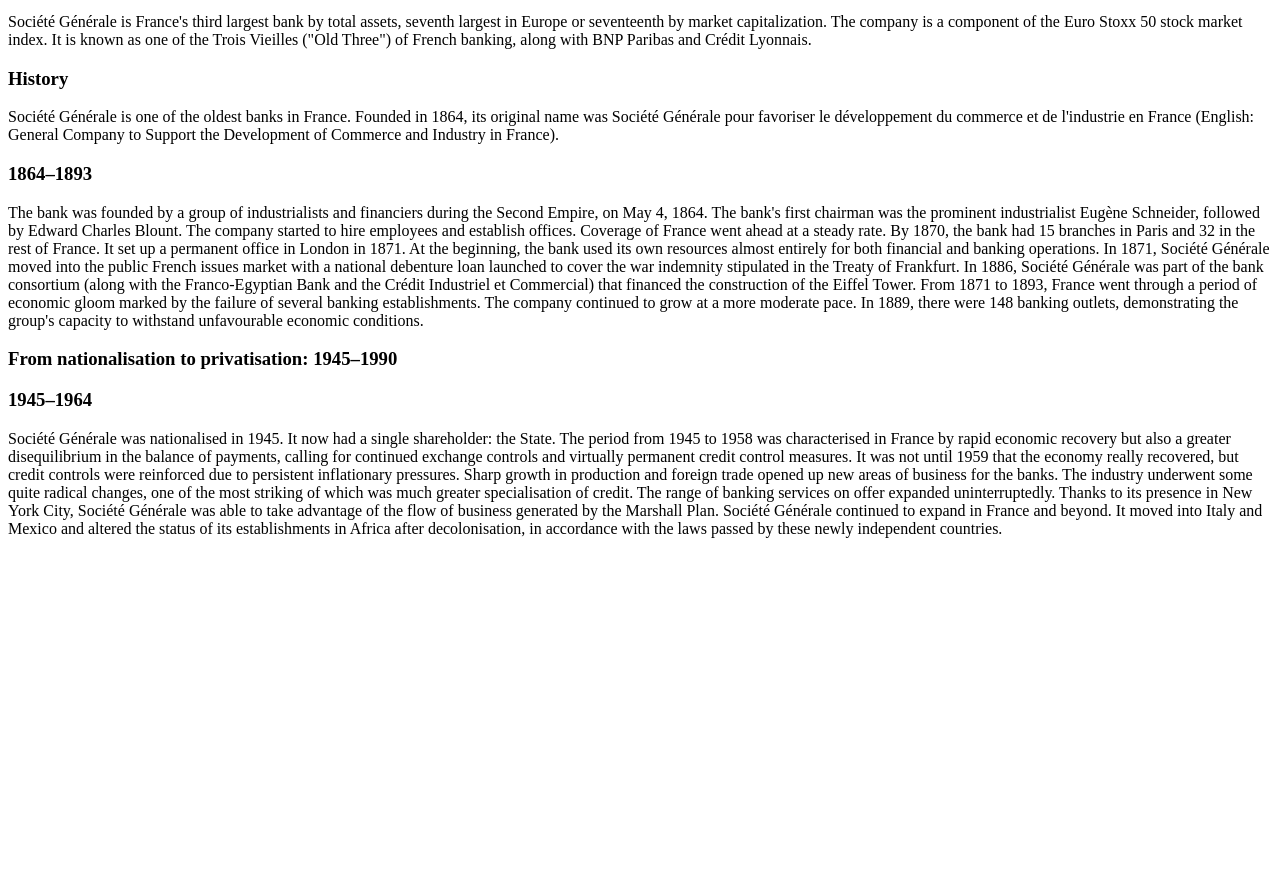
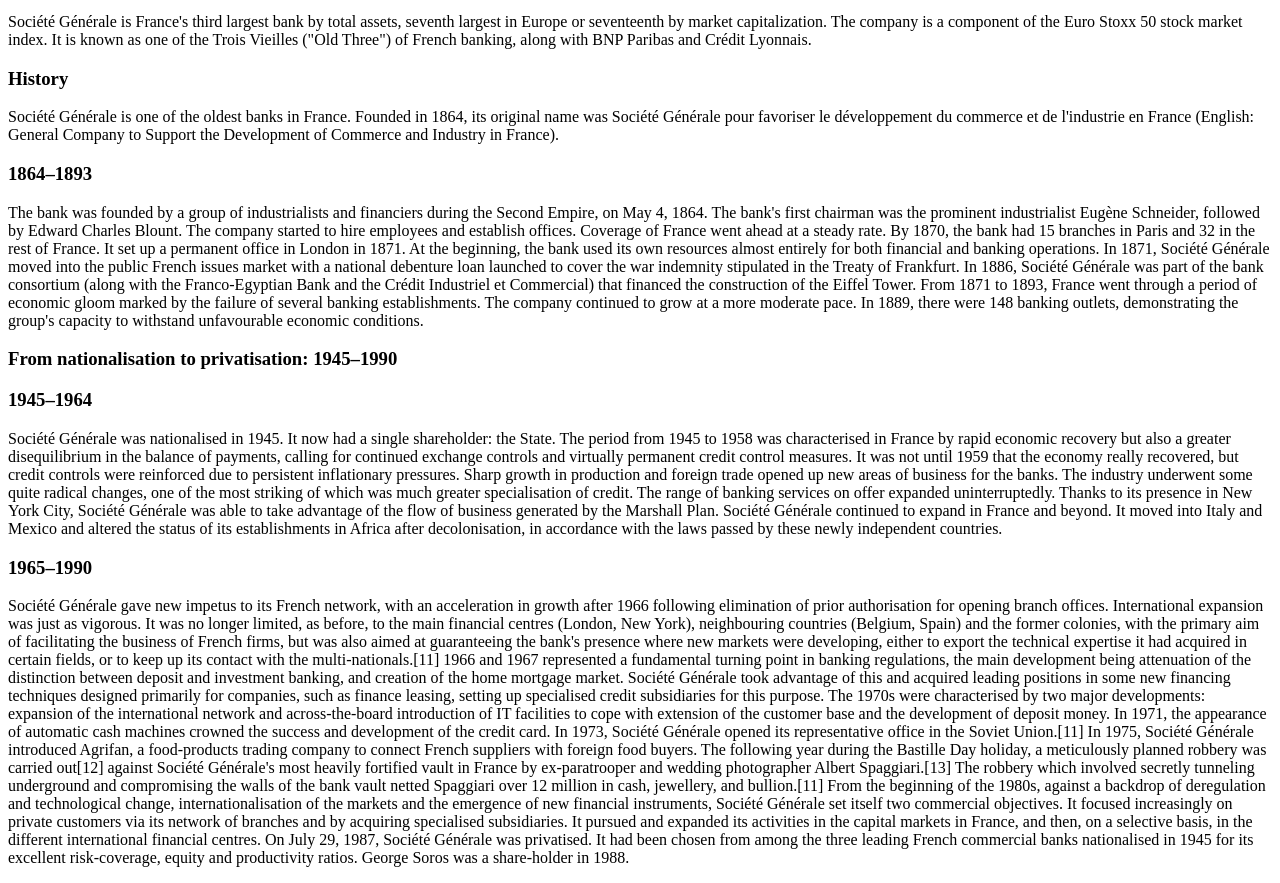
Before and after one commit to nimishvaibhav/intellipaat_capstoneproject, a plain HTML site: page index.html in a window 1280 px wide. Shown: the part 124-1007 px from the top of the page. Before the commit the page ends 800 px from the top, so only its background shows below. Drawn offline with Linux system fonts and the light colour scheme.

Commit message:
Adding to SocGen history by Nimish Vaibhav

```diff
--- a/index.html
+++ b/index.html
@@ -32,5 +32,16 @@ The industry underwent some quite radical changes, one of the most striking of w
 
 Société Générale continued to expand in France and beyond. It moved into Italy and Mexico and altered the status of its establishments in Africa after decolonisation, in accordance with the laws passed by these newly independent countries.</p>
 
+<h3>1965–1990</h3>
+<p>Société Générale gave new impetus to its French network, with an acceleration in growth after 1966 following elimination of prior authorisation for opening branch offices. International expansion was just as vigorous. It was no longer limited, as before, to the main financial centres (London, New York), neighbouring countries (Belgium, Spain) and the former colonies, with the primary aim of facilitating the business of French firms, but was also aimed at guaranteeing the bank's presence where new markets were developing, either to export the technical expertise it had acquired in certain fields, or to keep up its contact with the multi-nationals.[11]
+
+    1966 and 1967 represented a fundamental turning point in banking regulations, the main development being attenuation of the distinction between deposit and investment banking, and creation of the home mortgage market. Société Générale took advantage of this and acquired leading positions in some new financing techniques designed primarily for companies, such as finance leasing, setting up specialised credit subsidiaries for this purpose.
+
+    The 1970s were characterised by two major developments: expansion of the international network and across-the-board introduction of IT facilities to cope with extension of the customer base and the development of deposit money. In 1971, the appearance of automatic cash machines crowned the success and development of the credit card. In 1973, Société Générale opened its representative office in the Soviet Union.[11]
+
+    In 1975, Société Générale introduced Agrifan, a food-products trading company to connect French suppliers with foreign food buyers. The following year during the Bastille Day holiday, a meticulously planned robbery was carried out[12] against Société Générale's most heavily fortified vault in France by ex-paratrooper and wedding photographer Albert Spaggiari.[13] The robbery which involved secretly tunneling underground and compromising the walls of the bank vault netted Spaggiari over 12 million in cash, jewellery, and bullion.[11]
+
+    From the beginning of the 1980s, against a backdrop of deregulation and technological change, internationalisation of the markets and the emergence of new financial instruments, Société Générale set itself two commercial objectives. It focused increasingly on private customers via its network of branches and by acquiring specialised subsidiaries. It pursued and expanded its activities in the capital markets in France, and then, on a selective basis, in the different international financial centres. On July 29, 1987, Société Générale was privatised. It had been chosen from among the three leading French commercial banks nationalised in 1945 for its excellent risk-coverage, equity and productivity ratios. George Soros was a share-holder in 1988.</p>
+
 </body>
 </html>
```
